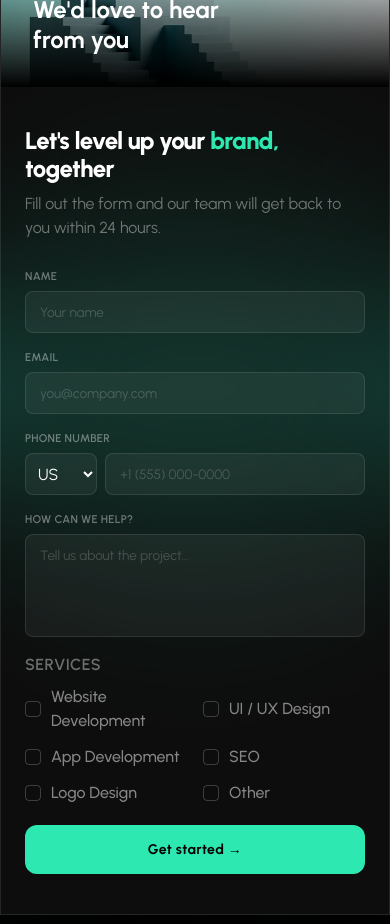
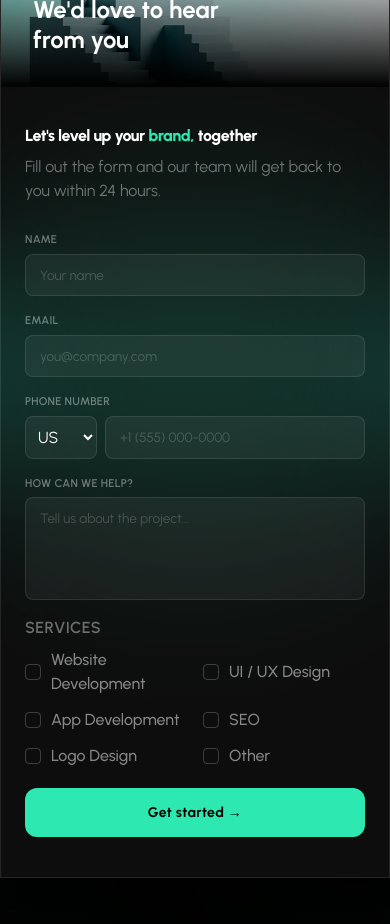
Before and after one commit to afterrender1/devkarnelweb, a Next.js app: page / in a window 390 px wide. Shown: the part 4080-5004 px from the top of the page. Built offline with nearby package versions, Linux system fonts and the light colour scheme.

Commit message:
Update Contact.jsx

```diff
--- a/app/components/Contact.jsx
+++ b/app/components/Contact.jsx
@@ -203,7 +203,7 @@ const Contact = () => {
 
                         <div className="mb-7 flex justify-between">
                             <div>
-                                <h2 className="text-[1rem] lg:text-[2.4rem] font-extrabold text-white leading-[1.15] tracking-tight text-[clamp(1.5rem,3vw,2.2rem)]">
+                                <h2 className="text-[1rem] lg:text-[2.4rem] font-extrabold text-white leading-[1.15] tracking-tight">
                                     Let&apos;s level up your <span className="text-[#2de8b0]">brand,</span> together
                                 </h2>
                                 <p className="text-white/40 text-[1rem] lg:text-[1.1rem] mt-2.5">Fill out the form and our team will get back to you within 24 hours.</p>
```
